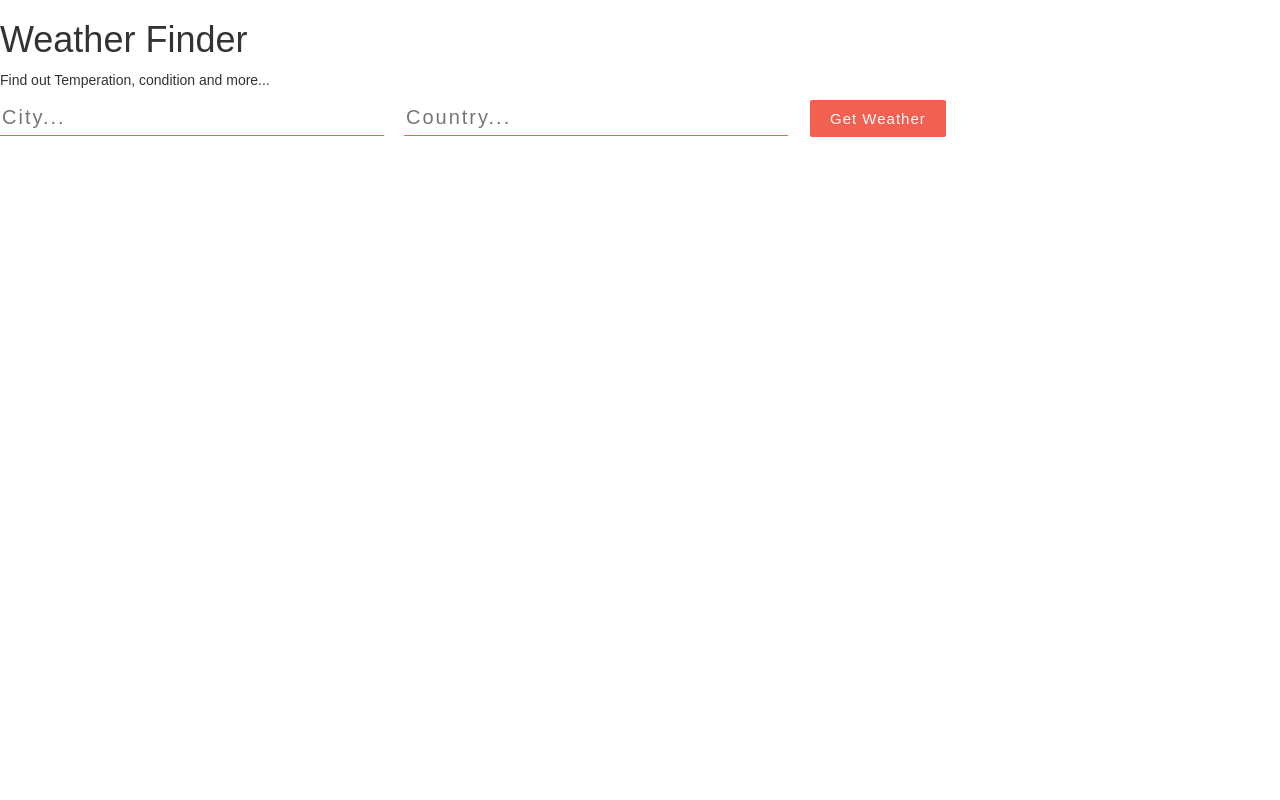
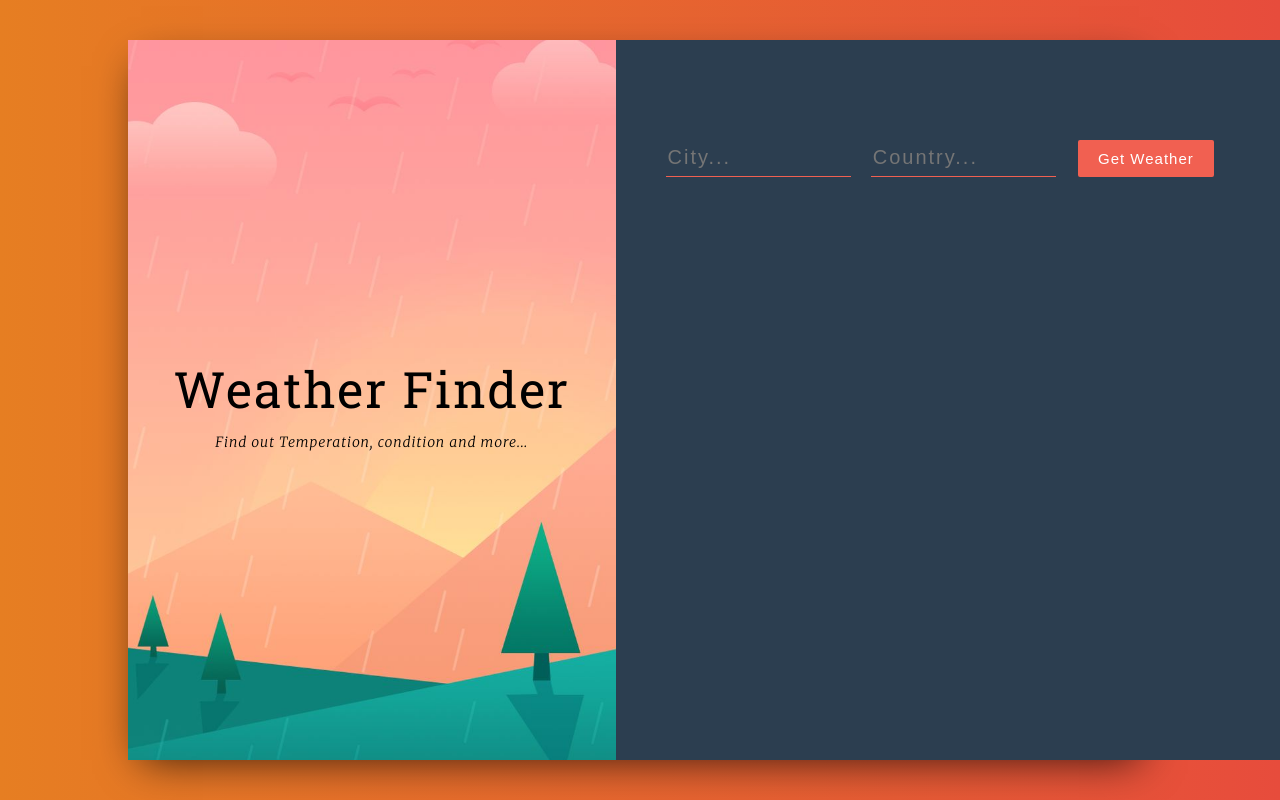
Before and after one commit to KanzariAmine/React-Weather-App, a React (Create React App) app: page / in a window 1280 px wide. Built offline with nearby package versions, Linux system fonts and the light colour scheme.

Commit message:
Final commit I am added style to Weather App (Bootstrap classes and css)

```diff
--- a/src/App.css
+++ b/src/App.css
@@ -67,6 +67,7 @@ input[type="text"] {
   margin-bottom: 30px;
   margin-right: 20px;
   font-size: 20px;
+  text-transform: capitalize;
 }
 
 input[type="text"] {
--- a/src/App.js
+++ b/src/App.js
@@ -52,7 +52,14 @@ getWeather = async (e) => {
 
     return(
       <div>
+        <div className="wrapper">
+          <div className="main">
+            <div className="container">
+              <div className="row">
+                <div className="col-xs-5 title-container">
                   <Titles />
+                </div>
+                <div className="col-xs-7 form-container">
                   <Form getWeather={this.getWeather} />
                  <Weather
                     temprature={this.state.temprature}
@@ -63,6 +70,11 @@ getWeather = async (e) => {
                     error={this.state.error}
                 />
                 </div>
+              </div>
+            </div>
+          </div>
+        </div>
+      </div>
     );
   }
   //End Render Method
--- a/src/components/Titles.js
+++ b/src/components/Titles.js
@@ -6,8 +6,8 @@ class Titles extends Component{
   render(){
     return(
       <div>
-        <h1>Weather Finder</h1>
-        <p>Find out Temperation, condition and more...</p>
+        <h1 className="title-container__title">Weather Finder</h1>
+        <p className="title-container__subtitle">Find out Temperation, condition and more...</p>
       </div>
     );
   }
--- a/src/components/Weather.js
+++ b/src/components/Weather.js
@@ -19,12 +19,22 @@ class Weather extends Component{
 //Used functionl Component when i return UI and  i don't the DATA
 const Weather = props =>
   (
-    <div>
-        {props.city && props.country && <p>Location: {props.city} {this.props.country} </p>}
-        {props.temprature && <p>Temperature: {props.temprature}C°</p>}
-        {props.humidity && <p>Humidity: {props.humidity}</p>}
-        {props.description && <p>Condition: {props.description}</p>}
-        {props.error && <p>{this.props.error}</p>}
+    <div className="weather__info">
+        {
+          props.city && props.country && <p className="weather__key">Location: <span className="weather__value">{props.city}, {props.country}</span> </p>
+        }
+        {
+          props.temprature && <p className="weather__key">Temperature: <span className="weather__value">{props.temprature}C°</span></p>
+        }
+        {
+          props.humidity && <p className="weather__key">Humidity: <span className="weather__value">{props.humidity}</span></p>
+        }
+        {
+          props.description && <p className="weather__key">Condition: <span className="weather__value">{props.description}</span></p>
+        }
+        {
+          props.error && <p className="weather__error"><span>{props.error}</span></p>
+        }
       </div>
   );
 
```
Lines whose indentation alone changed are shown as unchanged.
